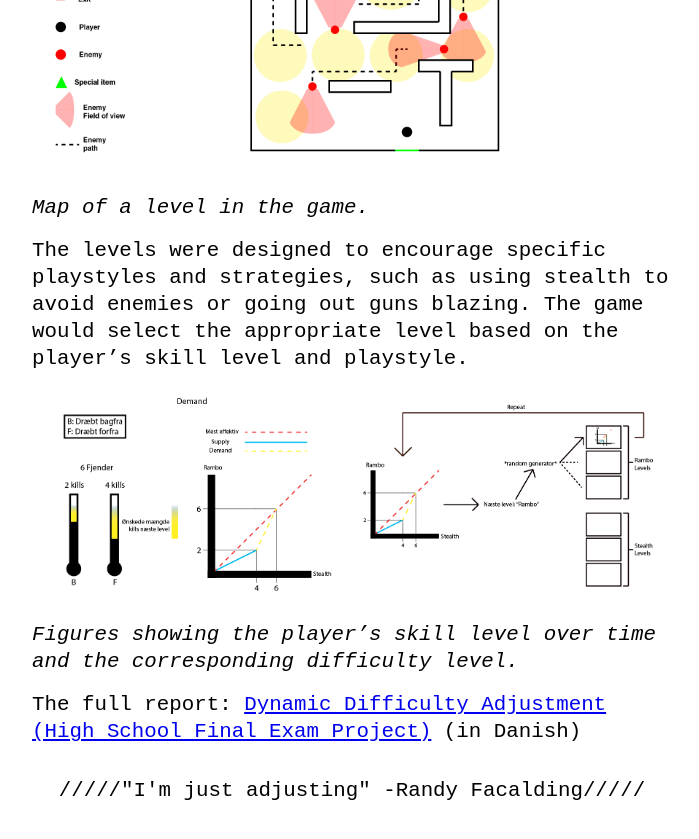
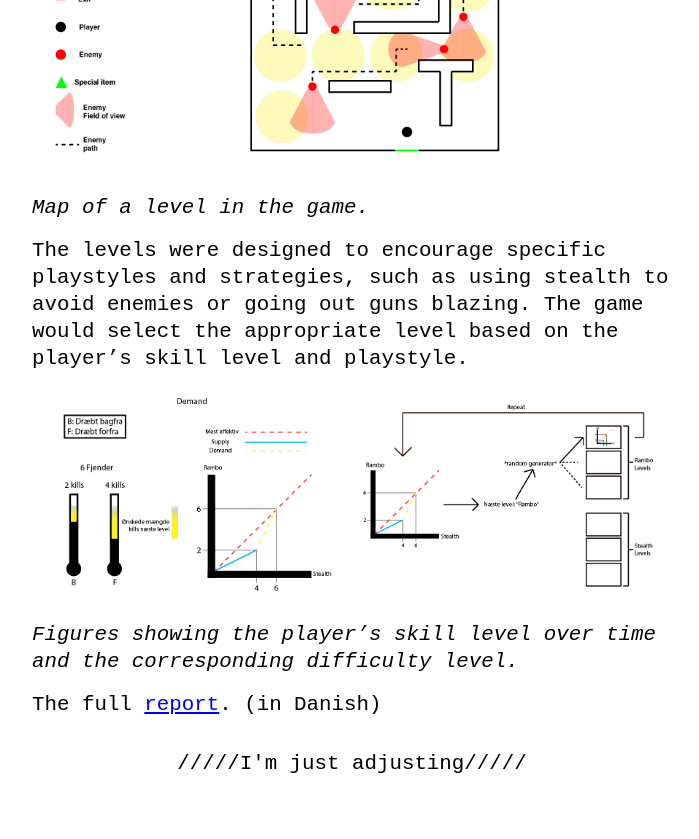
Before and after one commit to besplago/besplago.github.io, a Jekyll site: the page built from _posts/2018-1-1-dda.md, in a window 1280 px wide and 900 px high, scrolled down 1588 px. Shown: the top 839 px of the window, without its empty margins (288-987 px from the left). Built offline with Jekyll 4.4.1, drawn with Linux system fonts in a browser that asks for light colours.

Commit message:
update: dda and endless corridor posts

```diff
--- a/_posts/2018-1-1-dda.md
+++ b/_posts/2018-1-1-dda.md
@@ -23,7 +23,7 @@ The levels were designed to encourage specific playstyles and strategies, such a
 </div>
 *Figures showing the player's skill level over time and the corresponding difficulty level.*
 
-The full report: [Dynamic Difficulty Adjustment (High School Final Exam Project)](https://drive.google.com/file/d/1gyjESyYmUuUykEyAZrzr-tSaxs84ywUX/view?usp=drive_link) (in Danish)
+The full [report](https://github.com/besplago/besplago.github.io/blob/main/_files/dda_report.pdf). (in Danish)
 
 ---
-{: data-content="\"I'm just adjusting\" -Randy Facalding"}
+{: data-content="I'm just adjusting"}
```
Also changed, not shown: _posts/2022-1-15-endless-corridor.md (+29 -1 lines).
